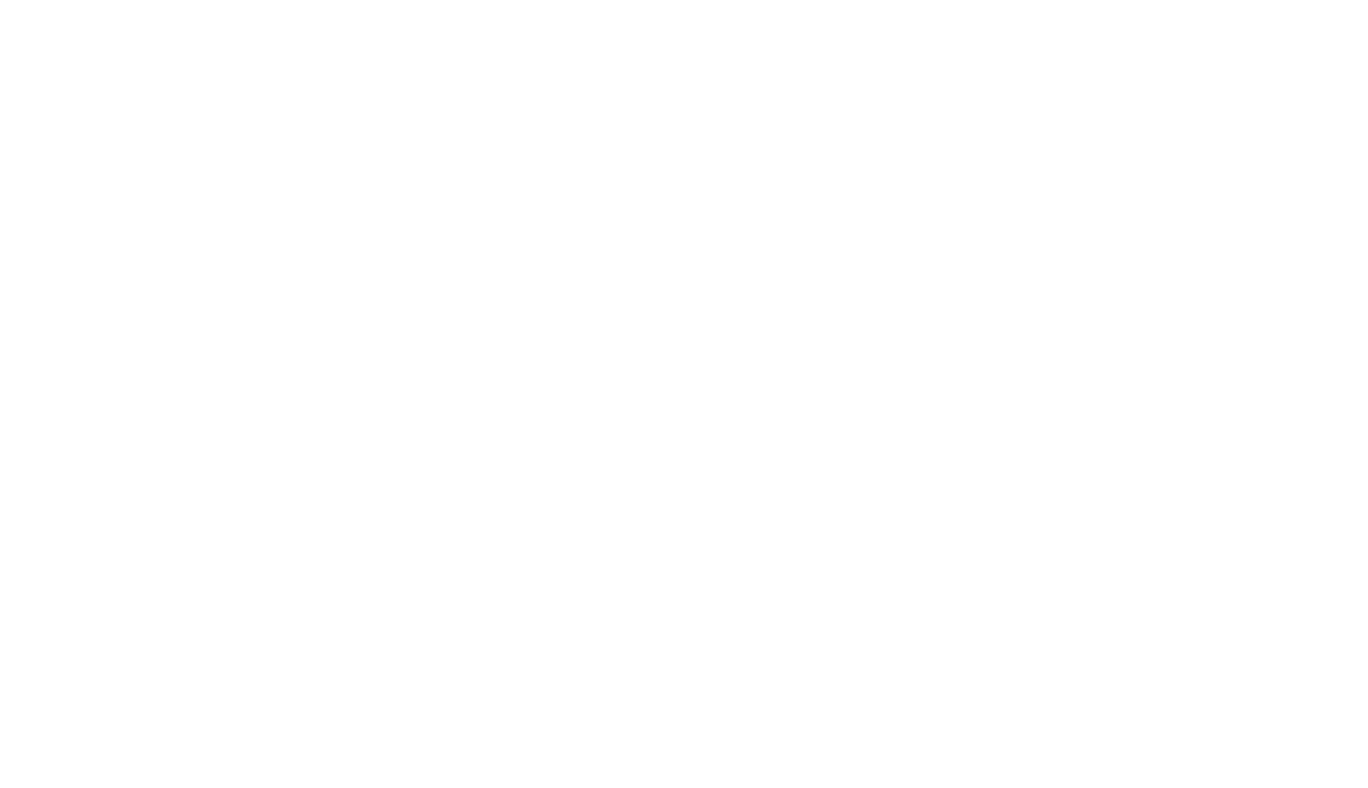
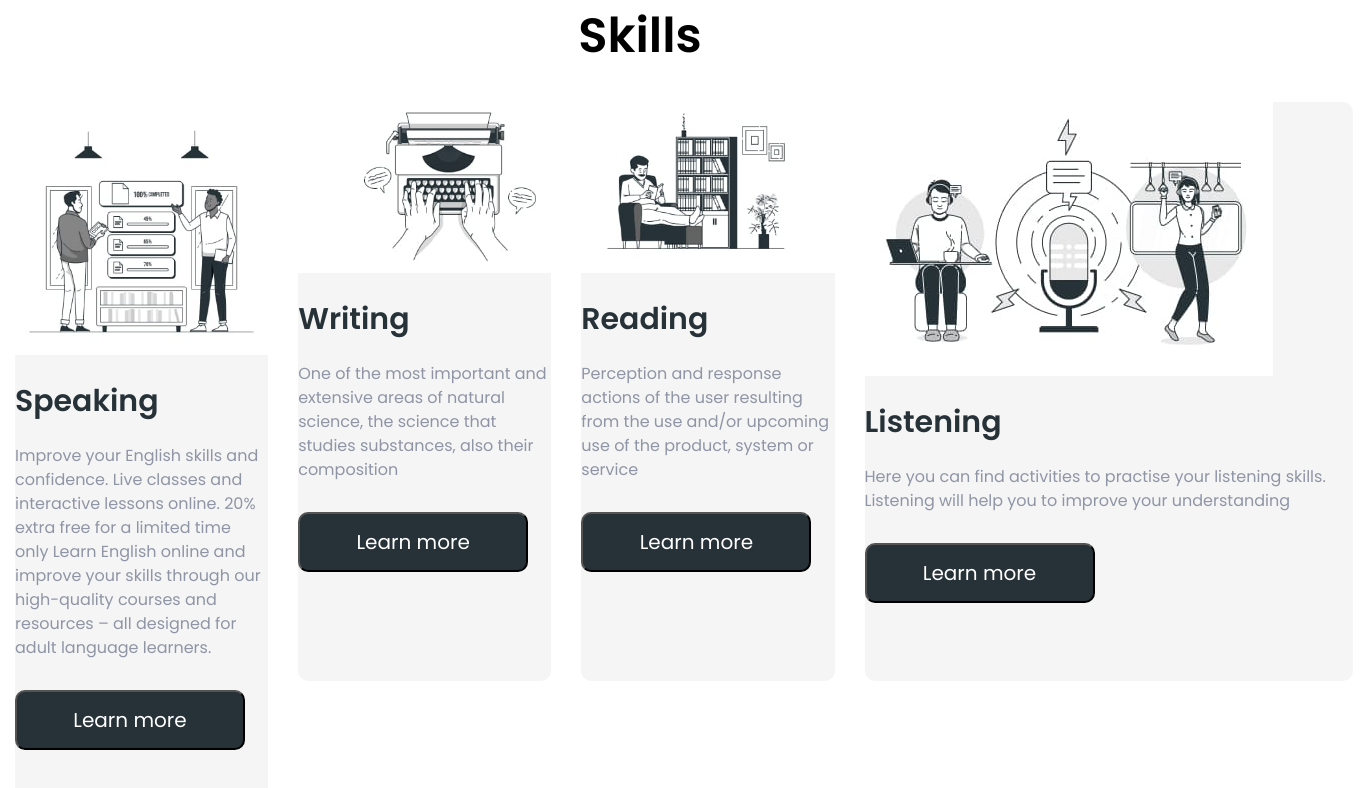
Before and after one commit to METR0109/BritlexTeamProject, a plain HTML site: page index.html in a window 1280 px wide. Shown: the whole page, 1368 px wide, since content can reach past the window. Drawn offline with nearby package versions, Linux system fonts and the light colour scheme.

Commit message:
skills section

```diff
--- a/css/styles.css
+++ b/css/styles.css
@@ -26,12 +26,11 @@ img {
 
 address {
   font-style: normal;
-
 }
 body {
-    font-family: 'Poppins', sans-serif;
+  font-family: "Poppins", sans-serif;
   font-size: 20px;
-    color: #8F95A5;
+  color: #8f95a5;
 }
 
 .container {
@@ -40,3 +39,66 @@ body {
   margin-right: auto;
   padding: 0 15px;
 }
+
+/* Skill section */
+
+.section {
+}
+.skills-title {
+  margin-bottom: 30px;
+  text-align: center;
+  font-weight: 600;
+  font-size: 48px;
+  line-height: calc(72 / 48);
+  color: #000000;
+}
+
+.list {
+  display: flex;
+  gap: 30px;
+}
+
+.list-item {
+  background-color: #f5f5f5;
+  border-radius: 10px;
+}
+.list-item {
+  width: 426px;
+  height: 579px;
+}
+
+.list-item:first-child {
+  height: 947px;
+}
+
+.list-item:last-child {
+  width: 822px;
+}
+/* Skills section */
+.skills-img {
+  display: block;
+  margin-bottom: 24px;
+}
+
+.list-item-title {
+  margin-bottom: 20px;
+  font-weight: 600;
+  font-size: 30px;
+  line-height: calc(45 / 30);
+  color: #263238;
+}
+
+.skills-text {
+  font-size: 16px;
+  line-height: calc(24 / 16);
+  color: #8f95a5;
+  margin-bottom: 30px;
+}
+
+.button {
+  color: #ffffff;
+  background: #263238;
+  border-radius: 10px;
+  width: 230px;
+  height: 60px;
+}
--- a/index.html
+++ b/index.html
@@ -25,14 +25,83 @@
     <header></header>
     <main>
       <!-- HERO Вова-->
-      <!-- SKILLS Эдуард-->
+      <!-- SKILLS -->
+      <section class="section">
+        <h2 class="skills-title">Skills</h2>
+        <div class="container">
+          <ul class="list">
+            <li class="list-item">
+              <img
+                class="skills-img"
+                src="./images/shared-img.jpg"
+                alt="talking people"
+              />
+              <div class="skill-list-description">
+                <h3 class="list-item-title">Speaking</h3>
+                <p class="skills-text">
+                  Improve your English skills and confidence. Live classes and
+                  interactive lessons online. 20% extra free for a limited time
+                  only Learn English online and improve your skills through our
+                  high-quality courses and resources – all designed for adult
+                  language learners.
+                </p>
+                <button class="button" type="button">Learn more</button>
+              </div>
+            </li>
+            <li class="list-item">
+              <img
+                class="skills-img"
+                src="./images/typewriter-img.jpg"
+                alt="typeng machine"
+              />
+              <div class="skill-list-description">
+                <h3 class="list-item-title">Writing</h3>
+                <p class="skills-text">
+                  One of the most important and extensive areas of natural
+                  science, the science that studies substances, also their
+                  composition
+                </p>
+                <button class="button" type="button">Learn more</button>
+              </div>
+            </li>
+            <li class="list-item">
+              <img
+                class="skills-img"
+                src="./images/bookshelves-img.jpg"
+                alt="bookshelves"
+              />
+              <div class="skill-list-description">
+                <h3 class="list-item-title">Reading</h3>
+                <p class="skills-text">
+                  Perception and response actions of the user resulting from the
+                  use and/or upcoming use of the product, system or service
+                </p>
+                <button class="button" type="button">Learn more</button>
+              </div>
+            </li>
+            <li class="list-item">
+              <img
+                class="skills-img"
+                src="./images/audience-img.jpg"
+                alt="audience"
+              />
+              <div class="skill-list-description">
+                <h3 class="list-item-title">Listening</h3>
+                <p class="skills-text">
+                  Here you can find activities to practise your listening
+                  skills. Listening will help you to improve your understanding
+                </p>
+                <button class="button" type="button">Learn more</button>
+              </div>
+            </li>
+          </ul>
+        </div>
+      </section>
       <!-- About Us Валентин-->
       <!-- Pricing Настя-->
       <!-- Contact Us Лена-->
     </main>
     <!-- Люба -->
-    <footer>
-
-    </footer>
+    <footer></footer>
   </body>
 </html>
```
Lines whose indentation alone changed are shown as unchanged.
